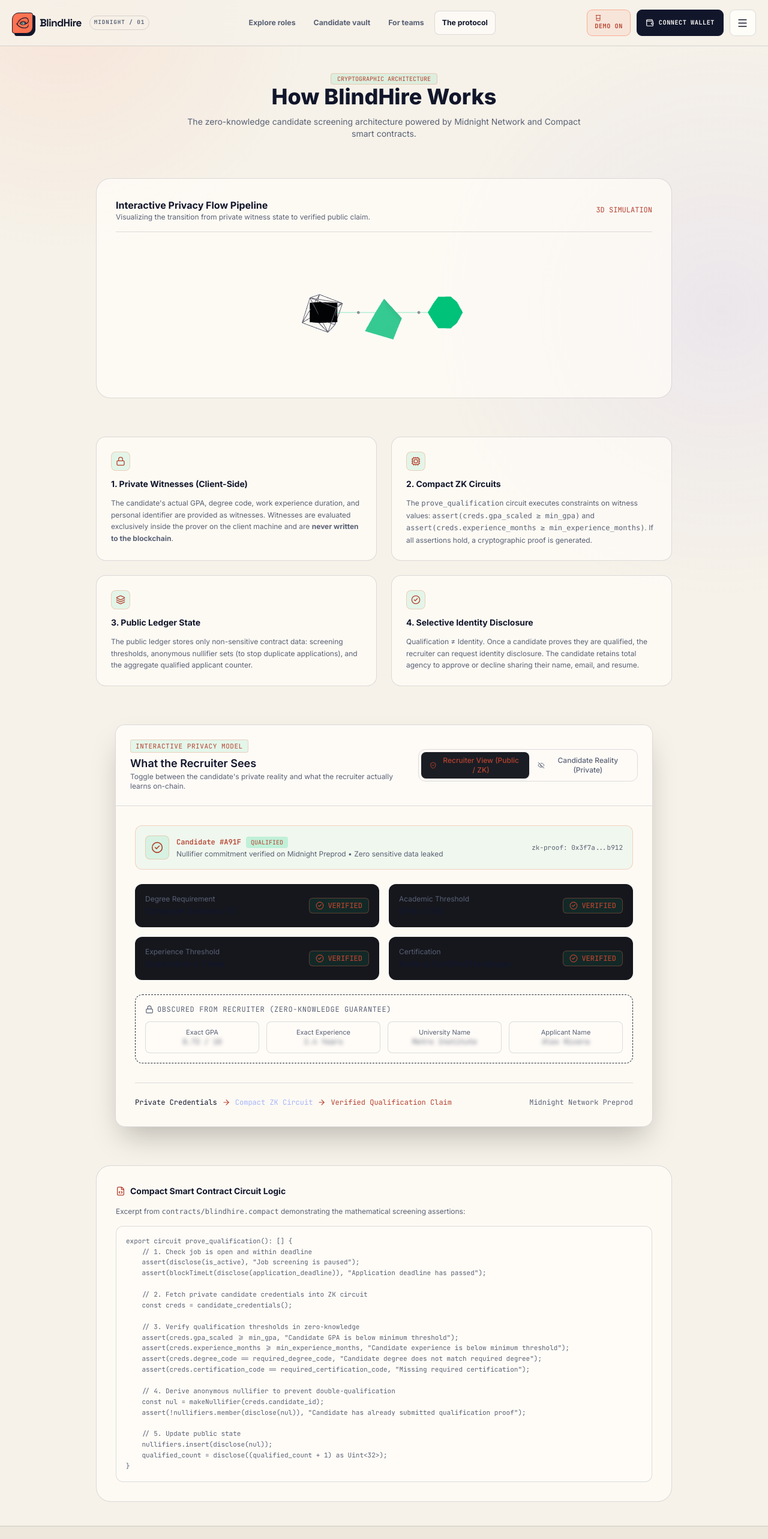
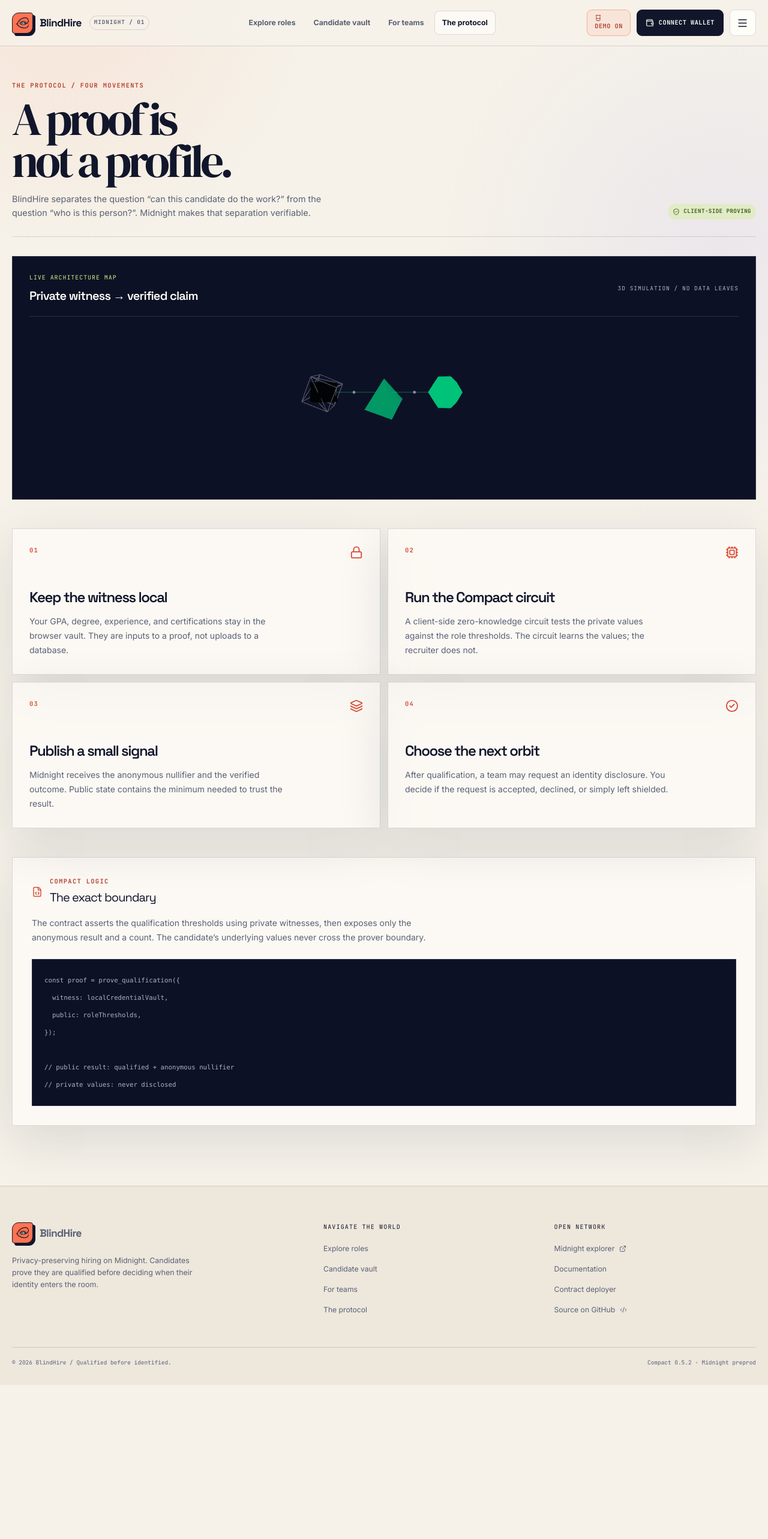
Before and after one commit to Aman-Raj-bat/BlindHire, a React (Vite) app in the folder frontend/: page /how-it-works in a window 1280 px wide. Shown: the top 2566 px of the page at 60% size. After the commit the page ends 2309 px from the top, so only its background shows below. Built offline with nearby package versions, Linux system fonts and the light colour scheme; what @midnight-ntwrk/compact-runtime would draw is missing.

Commit message:
feat(docs): update interactive guides, documentation pages, and settings panel

```diff
--- a/frontend/src/pages/DocsPage.tsx
+++ b/frontend/src/pages/DocsPage.tsx
@@ -1,124 +1,23 @@
 import React from 'react';
-import {
-  FileText,
-  Terminal,
-  Cpu,
-  Layers,
-  CheckCircle2,
-  ExternalLink,
-  Code,
-  ShieldAlert,
-} from 'lucide-react';
+import { Code2, FileCode, Lock, ShieldAlert, Terminal } from 'lucide-react';
 
 export const DocsPage: React.FC = () => {
   return (
-    <div className="max-w-4xl mx-auto px-4 sm:px-6 lg:px-8 py-10 space-y-12">
-      <div className="border-b border-[#1f2128] pb-6 space-y-2">
-        <span className="text-xs font-mono-tech uppercase text-[#00D284]">Protocol Reference</span>
-        <h1 className="text-3xl font-extrabold text-[#f4f4f6]">BlindHire Documentation</h1>
-        <p className="text-xs text-[#92939e]">
-          Technical specification, contract API, circuit signatures, and developer workflow.
-        </p>
-      </div>
+    <div className="world-page"><div className="world-container max-w-5xl">
+      <header className="world-page-header"><div><p className="world-section-kicker">Protocol reference / open by design</p><h1 className="world-page-title">Read the<br />boundary.</h1><p className="world-page-description">The technical map for BlindHire: where witnesses live, what Compact proves, and what Midnight is allowed to remember.</p></div><span className="world-badge is-good"><Lock size={11} aria-hidden="true" /> zero leakage model</span></header>
+      <section className="mt-8 grid gap-4 md:grid-cols-3"><article className="world-card p-6"><ShieldAlert size={19} className="text-[#d94d35]" aria-hidden="true" /><h2 className="mt-8 font-['Space_Grotesk'] text-xl font-semibold tracking-[-0.05em]">Demo honestly</h2><p className="mt-3 text-sm leading-6 text-[#6e7488]">Browser-entered values are clearly labeled self-attested demo credentials. Production issuers can sign the same witness shape.</p></article><article className="world-card p-6"><FileCode size={19} className="text-[#d94d35]" aria-hidden="true" /><h2 className="mt-8 font-['Space_Grotesk'] text-xl font-semibold tracking-[-0.05em]">Prove locally</h2><p className="mt-3 text-sm leading-6 text-[#6e7488]">The `prove_qualification` circuit evaluates GPA, experience, degree, and certification without revealing their underlying values.</p></article><article className="world-card p-6"><Code2 size={19} className="text-[#d94d35]" aria-hidden="true" /><h2 className="mt-8 font-['Space_Grotesk'] text-xl font-semibold tracking-[-0.05em]">Publish minimally</h2><p className="mt-3 text-sm leading-6 text-[#6e7488]">The ledger stores thresholds, a nullifier, and an aggregate qualified count. It does not store the candidate profile.</p></article></section>
+      <section className="world-card mt-8 overflow-hidden p-6 md:p-8"><div className="flex items-center gap-3"><Code2 size={18} className="text-[#d94d35]" aria-hidden="true" /><div><p className="world-section-kicker !mb-1">Compact contract surface</p><h2 className="world-card-title">The public/private split</h2></div></div><pre className="mt-6 overflow-x-auto border border-[#252d4b] bg-[#0d1125] p-5 font-mono-tech text-[0.67rem] leading-7 text-[#aab2ca]"><code>{`export circuit prove_qualification(): [] {
+  const creds = candidate_credentials();
 
-      {/* Trust Model Documentation */}
-      <section className="space-y-4">
-        <h2 className="text-base font-bold text-[#f4f4f6] flex items-center gap-2">
-          <ShieldAlert className="w-4 h-4 text-amber-400" />
-          <span>Credential Trust Model</span>
-        </h2>
-        <div className="p-5 rounded-2xl border border-amber-500/20 bg-amber-500/5 text-xs text-[#92939e] space-y-2">
-          <p className="font-semibold text-amber-300">
-            Self-Attested Client Witnesses vs. Cryptographically Issued Credentials
-          </p>
-          <p className="leading-relaxed">
-            BlindHire distinguishes between <strong>DEMO CREDENTIALS</strong> (self-attested inputs stored in local browser state) and <strong>ISSUED CREDENTIALS</strong> (credentials signed by institutional issuers such as universities or credential registries).
-          </p>
-          <p className="leading-relaxed">
-            In development and hackathon demonstrations, the system honestly labels candidate inputs as demo credentials. The zero-knowledge mathematics and constraint evaluations remain identical.
-          </p>
-        </div>
-      </section>
+  assert(creds.gpa_scaled >= min_gpa);
+  assert(creds.experience_months >= min_experience_months);
+  assert(creds.degree_code == required_degree_code);
+  assert(creds.certification_code == required_certification_code);
 
-      {/* Contract Signatures */}
-      <section className="space-y-4">
-        <h2 className="text-base font-bold text-[#f4f4f6] flex items-center gap-2">
-          <Code className="w-4 h-4 text-[#00D284]" />
-          <span>Compact Contract Interface</span>
-        </h2>
-
-        <div className="p-5 rounded-2xl border border-[#1f2128] bg-[#111215] space-y-4 text-xs font-mono-tech">
-          <div>
-            <p className="text-[#5e606e]">Constructor Signature:</p>
-            <pre className="text-[#f4f4f6] mt-1 p-3 rounded-lg bg-[#0c0d10] border border-[#1f2128] overflow-x-auto">
-{`constructor(
-    initial_min_gpa: Uint<32>,
-    initial_min_experience_months: Uint<32>,
-    initial_degree_code: Uint<32>,
-    initial_cert_code: Uint<32>,
-    recruiter_admin_hash: Bytes<32>,
-    deadline: Uint<64>,
-    applicant_limit: Uint<32>
-)`}
-            </pre>
-          </div>
-
-          <div>
-            <p className="text-[#5e606e]">Circuit: prove_qualification</p>
-            <pre className="text-[#00D284] mt-1 p-3 rounded-lg bg-[#0c0d10] border border-[#1f2128] overflow-x-auto">
-{`export circuit prove_qualification(): []`}
-            </pre>
-            <p className="text-[11px] text-[#92939e] mt-1">
-              Evaluates witness credentials against ledger thresholds; inserts nullifier and updates total qualified count.
-            </p>
-          </div>
-
-          <div>
-            <p className="text-[#5e606e]">Circuit: update_job_requirements</p>
-            <pre className="text-[#a5b4fc] mt-1 p-3 rounded-lg bg-[#0c0d10] border border-[#1f2128] overflow-x-auto">
-{`export circuit update_job_requirements(
-    new_min_gpa: Uint<32>,
-    new_min_experience_months: Uint<32>,
-    new_degree_code: Uint<32>,
-    new_cert_code: Uint<32>,
-    new_deadline: Uint<64>,
-    new_max_applicants: Uint<32>,
-    new_active_status: Boolean
-): []`}
-            </pre>
-          </div>
-        </div>
-      </section>
-
-      {/* Developer Commands */}
-      <section className="space-y-4">
-        <h2 className="text-base font-bold text-[#f4f4f6] flex items-center gap-2">
-          <Terminal className="w-4 h-4 text-[#00D284]" />
-          <span>Local Development & Testing</span>
-        </h2>
-
-        <div className="space-y-3 text-xs font-mono-tech">
-          <div className="p-4 rounded-xl border border-[#1f2128] bg-[#111215]">
-            <p className="text-[#5e606e] mb-1"># Compile Compact contract and generate managed/ bindings:</p>
-            <code className="text-[#00D284]">yarn compile</code>
-          </div>
-
-          <div className="p-4 rounded-xl border border-[#1f2128] bg-[#111215]">
-            <p className="text-[#5e606e] mb-1"># Start local Midnight stack (proof-server, indexer, dev node):</p>
-            <code className="text-[#00D284]">yarn env:up</code>
-          </div>
-
-          <div className="p-4 rounded-xl border border-[#1f2128] bg-[#111215]">
-            <p className="text-[#5e606e] mb-1"># Execute Midnight integration test suite:</p>
-            <code className="text-[#00D284]">yarn test:local</code>
-          </div>
-
-          <div className="p-4 rounded-xl border border-[#1f2128] bg-[#111215]">
-            <p className="text-[#5e606e] mb-1"># Start frontend dev server:</p>
-            <code className="text-[#00D284]">cd frontend &amp;&amp; npm run dev</code>
-          </div>
-        </div>
-      </section>
-    </div>
+  // only the anonymous nullifier crosses the boundary
+  nullifiers.insert(disclose(makeNullifier(creds.candidate_id)));
+}`}</code></pre></section>
+      <section className="world-card-dark mt-8 p-6 md:p-8"><div className="flex items-center gap-3"><Terminal size={18} className="text-[#c8ef83]" aria-hidden="true" /><h2 className="font-['Space_Grotesk'] text-xl font-semibold tracking-[-0.05em] text-[#fffdf8]">Developer loop</h2></div><div className="mt-5 grid gap-3 font-mono-tech text-xs text-[#aab2ca] sm:grid-cols-3"><code className="border border-[#ffffff1f] bg-[#151b36] p-4 text-[#c8ef83]">yarn compile</code><code className="border border-[#ffffff1f] bg-[#151b36] p-4 text-[#c8ef83]">yarn test</code><code className="border border-[#ffffff1f] bg-[#151b36] p-4 text-[#c8ef83]">cd frontend && npm run dev</code></div></section>
+    </div></div>
   );
 };
--- a/frontend/src/pages/HowItWorksPage.tsx
+++ b/frontend/src/pages/HowItWorksPage.tsx
@@ -1,129 +1,59 @@
 import React from 'react';
-import {
-  ShieldCheck,
-  Lock,
-  Cpu,
-  Layers,
-  CheckCircle2,
-  FileCode,
-  ArrowRight,
-  ExternalLink,
-} from 'lucide-react';
+import { CheckCircle2, Cpu, FileCode, Layers, Lock, ShieldCheck } from 'lucide-react';
 import { PrivacyFlow3D } from '../components/3d/PrivacyFlow3D';
-import { WhatRecruiterSees } from '../components/privacy/WhatRecruiterSees';
+
+const steps = [
+  { number: '01', title: 'Keep the witness local', icon: Lock, text: 'Your GPA, degree, experience, and certifications stay in the browser vault. They are inputs to a proof, not uploads to a database.' },
+  { number: '02', title: 'Run the Compact circuit', icon: Cpu, text: 'A client-side zero-knowledge circuit tests the private values against the role thresholds. The circuit learns the values; the recruiter does not.' },
+  { number: '03', title: 'Publish a small signal', icon: Layers, text: 'Midnight receives the anonymous nullifier and the verified outcome. Public state contains the minimum needed to trust the result.' },
+  { number: '04', title: 'Choose the next orbit', icon: CheckCircle2, text: 'After qualification, a team may request an identity disclosure. You decide if the request is accepted, declined, or simply left shielded.' },
+];
 
 export const HowItWorksPage: React.FC = () => {
   return (
-    <div className="max-w-5xl mx-auto px-4 sm:px-6 lg:px-8 py-10 space-y-16">
-      {/* Header */}
-      <div className="text-center max-w-2xl mx-auto space-y-3">
-        <span className="px-2.5 py-0.5 rounded text-[10px] font-mono-tech uppercase bg-[#00D284]/10 text-[#00D284] border border-[#00D284]/20">
-          Cryptographic Architecture
-        </span>
-        <h1 className="text-3xl sm:text-4xl font-extrabold text-[#f4f4f6]">
-          How BlindHire Works
-        </h1>
-        <p className="text-sm text-[#92939e]">
-          The zero-knowledge candidate screening architecture powered by Midnight Network and Compact smart contracts.
-        </p>
-      </div>
+    <div className="world-page">
+      <div className="world-container">
+        <header className="world-page-header">
+          <div>
+            <p className="world-section-kicker">The protocol / four movements</p>
+            <h1 className="world-page-title">A proof is<br />not a profile.</h1>
+            <p className="world-page-description">BlindHire separates the question “can this candidate do the work?” from the question “who is this person?”. Midnight makes that separation verifiable.</p>
+          </div>
+          <div className="world-badge is-good"><ShieldCheck size={12} aria-hidden="true" /> client-side proving</div>
+        </header>
 
-      {/* 3D Privacy Flow */}
-      <div className="p-8 rounded-3xl border border-[#1f2128] bg-[#111215] space-y-6">
-        <div className="flex items-center justify-between border-b border-[#1f2128] pb-4">
-          <div>
-            <h2 className="text-base font-bold text-[#f4f4f6]">Interactive Privacy Flow Pipeline</h2>
-            <p className="text-xs text-[#92939e]">
-              Visualizing the transition from private witness state to verified public claim.
-            </p>
+        <section className="world-card-dark mt-8 overflow-hidden p-4 md:p-7">
+          <div className="flex flex-col gap-2 border-b border-[#ffffff1f] pb-5 sm:flex-row sm:items-center sm:justify-between">
+            <div><p className="font-mono-tech text-[0.62rem] uppercase tracking-[0.1em] text-[#c8ef83]">Live architecture map</p><h2 className="mt-2 font-['Space_Grotesk'] text-xl font-semibold tracking-[-0.04em] text-[#fffdf8]">Private witness → verified claim</h2></div>
+            <span className="font-mono-tech text-[0.6rem] uppercase tracking-[0.1em] text-[#aab2ca]">3D simulation / no data leaves</span>
           </div>
-          <span className="text-xs font-mono-tech text-[#00D284]">3D SIMULATION</span>
-        </div>
-        <PrivacyFlow3D />
-      </div>
+          <div className="mt-4 min-h-[260px]"><PrivacyFlow3D /></div>
+        </section>
 
-      {/* The 4 Core Principles */}
-      <div className="grid grid-cols-1 md:grid-cols-2 gap-6">
-        <div className="p-6 rounded-2xl border border-[#1f2128] bg-[#111215] space-y-3">
-          <div className="w-8 h-8 rounded-lg bg-[#00D284]/10 border border-[#00D284]/20 flex items-center justify-center text-[#00D284]">
-            <Lock className="w-4 h-4" />
-          </div>
-          <h3 className="text-sm font-bold text-[#f4f4f6]">1. Private Witnesses (Client-Side)</h3>
-          <p className="text-xs text-[#92939e] leading-relaxed">
-            The candidate&apos;s actual GPA, degree code, work experience duration, and personal identifier are provided as witnesses. Witnesses are evaluated exclusively inside the prover on the client machine and are <strong>never written to the blockchain</strong>.
-          </p>
-        </div>
+        <section className="mt-12 grid gap-3 md:grid-cols-2">
+          {steps.map((step) => {
+            const Icon = step.icon;
+            return (
+              <article key={step.number} className="world-card p-6 md:p-7">
+                <div className="flex items-start justify-between gap-4"><span className="font-mono-tech text-[0.65rem] font-bold tracking-[0.12em] text-[#d94d35]">{step.number}</span><Icon size={22} className="text-[#d94d35]" aria-hidden="true" /></div>
+                <h2 className="mt-12 font-['Space_Grotesk'] text-2xl font-semibold tracking-[-0.06em] text-[#11162b]">{step.title}</h2>
+                <p className="mt-3 max-w-md text-sm leading-6 text-[#6e7488]">{step.text}</p>
+              </article>
+            );
+          })}
+        </section>
 
-        <div className="p-6 rounded-2xl border border-[#1f2128] bg-[#111215] space-y-3">
-          <div className="w-8 h-8 rounded-lg bg-[#00D284]/10 border border-[#00D284]/20 flex items-center justify-center text-[#00D284]">
-            <Cpu className="w-4 h-4" />
-          </div>
-          <h3 className="text-sm font-bold text-[#f4f4f6]">2. Compact ZK Circuits</h3>
-          <p className="text-xs text-[#92939e] leading-relaxed">
-            The <code>prove_qualification</code> circuit executes constraints on witness values: <code>assert(creds.gpa_scaled &ge; min_gpa)</code> and <code>assert(creds.experience_months &ge; min_experience_months)</code>. If all assertions hold, a cryptographic proof is generated.
-          </p>
-        </div>
+        <section className="world-card mt-12 overflow-hidden p-6 md:p-8">
+          <div className="flex items-center gap-3"><FileCode size={18} className="text-[#d94d35]" aria-hidden="true" /><div><p className="world-section-kicker !mb-1">Compact logic</p><h2 className="world-card-title">The exact boundary</h2></div></div>
+          <p className="mt-4 max-w-2xl text-sm leading-6 text-[#6e7488]">The contract asserts the qualification thresholds using private witnesses, then exposes only the anonymous result and a count. The candidate’s underlying values never cross the prover boundary.</p>
+          <pre className="mt-6 overflow-x-auto border border-[#252d4b] bg-[#0d1125] p-5 font-mono-tech text-[0.67rem] leading-7 text-[#aab2ca]"><code>{`const proof = prove_qualification({
+  witness: localCredentialVault,
+  public: roleThresholds,
+});
 
-        <div className="p-6 rounded-2xl border border-[#1f2128] bg-[#111215] space-y-3">
-          <div className="w-8 h-8 rounded-lg bg-[#00D284]/10 border border-[#00D284]/20 flex items-center justify-center text-[#00D284]">
-            <Layers className="w-4 h-4" />
-          </div>
-          <h3 className="text-sm font-bold text-[#f4f4f6]">3. Public Ledger State</h3>
-          <p className="text-xs text-[#92939e] leading-relaxed">
-            The public ledger stores only non-sensitive contract data: screening thresholds, anonymous nullifier sets (to stop duplicate applications), and the aggregate qualified applicant counter.
-          </p>
-        </div>
-
-        <div className="p-6 rounded-2xl border border-[#1f2128] bg-[#111215] space-y-3">
-          <div className="w-8 h-8 rounded-lg bg-[#00D284]/10 border border-[#00D284]/20 flex items-center justify-center text-[#00D284]">
-            <CheckCircle2 className="w-4 h-4" />
-          </div>
-          <h3 className="text-sm font-bold text-[#f4f4f6]">4. Selective Identity Disclosure</h3>
-          <p className="text-xs text-[#92939e] leading-relaxed">
-            Qualification &ne; Identity. Once a candidate proves they are qualified, the recruiter can request identity disclosure. The candidate retains total agency to approve or decline sharing their name, email, and resume.
-          </p>
-        </div>
-      </div>
-
-      {/* Signature Component */}
-      <WhatRecruiterSees />
-
-      {/* Compact Contract Code Breakdown */}
-      <div className="p-8 rounded-3xl border border-[#1f2128] bg-[#0c0d10] space-y-4">
-        <div className="flex items-center gap-2">
-          <FileCode className="w-4 h-4 text-[#00D284]" />
-          <h3 className="text-sm font-bold text-[#f4f4f6]">Compact Smart Contract Circuit Logic</h3>
-        </div>
-        <p className="text-xs text-[#92939e]">
-          Excerpt from <code>contracts/blindhire.compact</code> demonstrating the mathematical screening assertions:
-        </p>
-
-        <div className="p-4 rounded-xl border border-[#1f2128] bg-[#111215] overflow-x-auto">
-          <pre className="text-[11px] font-mono-tech text-[#92939e] leading-relaxed">
-{`export circuit prove_qualification(): [] {
-    // 1. Check job is open and within deadline
-    assert(disclose(is_active), "Job screening is paused");
-    assert(blockTimeLt(disclose(application_deadline)), "Application deadline has passed");
-
-    // 2. Fetch private candidate credentials into ZK circuit
-    const creds = candidate_credentials();
-
-    // 3. Verify qualification thresholds in zero-knowledge
-    assert(creds.gpa_scaled >= min_gpa, "Candidate GPA is below minimum threshold");
-    assert(creds.experience_months >= min_experience_months, "Candidate experience is below minimum threshold");
-    assert(creds.degree_code == required_degree_code, "Candidate degree does not match required degree");
-    assert(creds.certification_code == required_certification_code, "Missing required certification");
-
-    // 4. Derive anonymous nullifier to prevent double-qualification
-    const nul = makeNullifier(creds.candidate_id);
-    assert(!nullifiers.member(disclose(nul)), "Candidate has already submitted qualification proof");
-
-    // 5. Update public state
-    nullifiers.insert(disclose(nul));
-    qualified_count = disclose((qualified_count + 1) as Uint<32>);
-}`}
-          </pre>
-        </div>
+// public result: qualified + anonymous nullifier
+// private values: never disclosed`}</code></pre>
+        </section>
       </div>
     </div>
   );
```
Also changed, not shown: frontend/src/pages/SettingsPage.tsx (+98 -94 lines).
